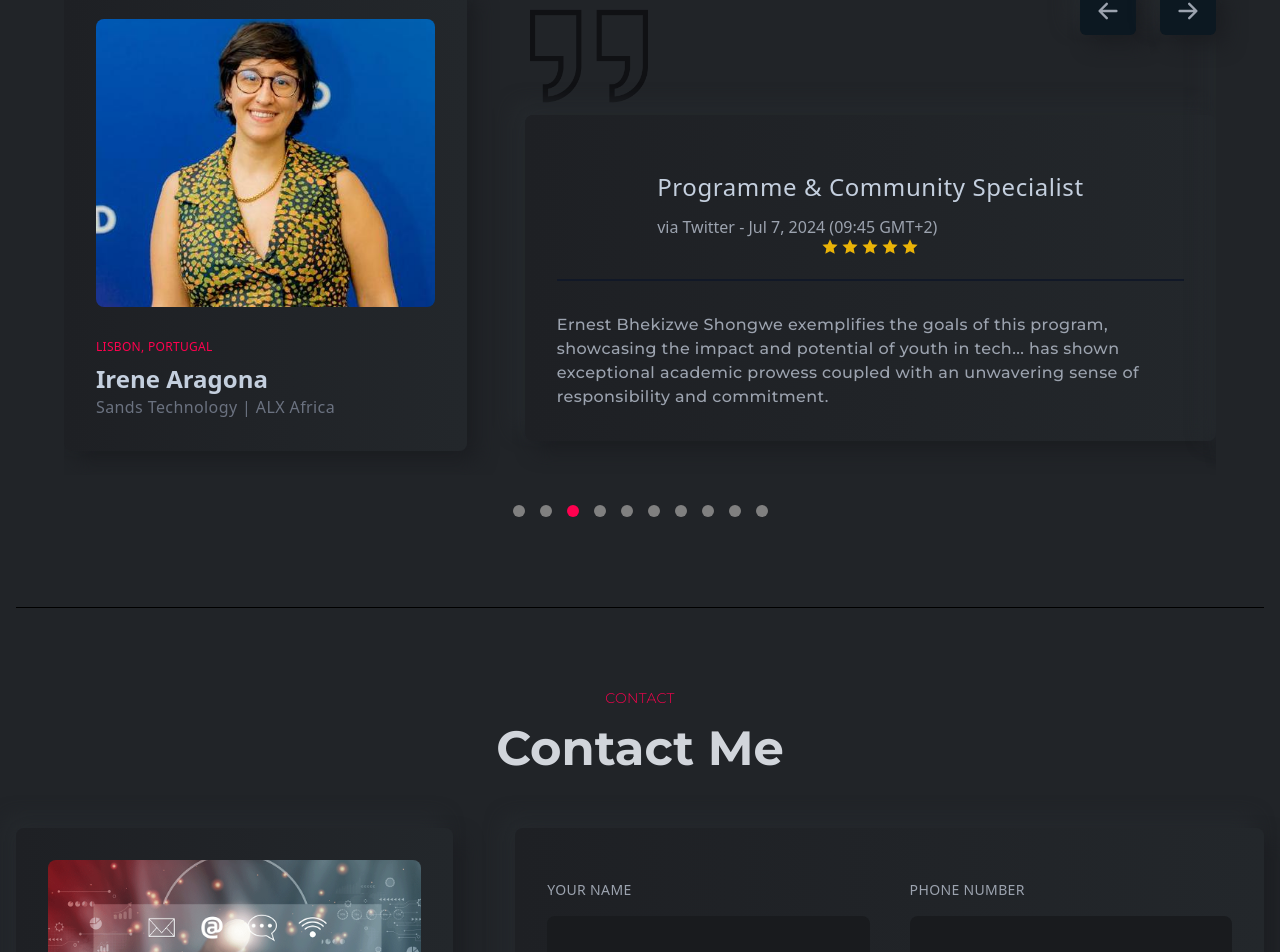
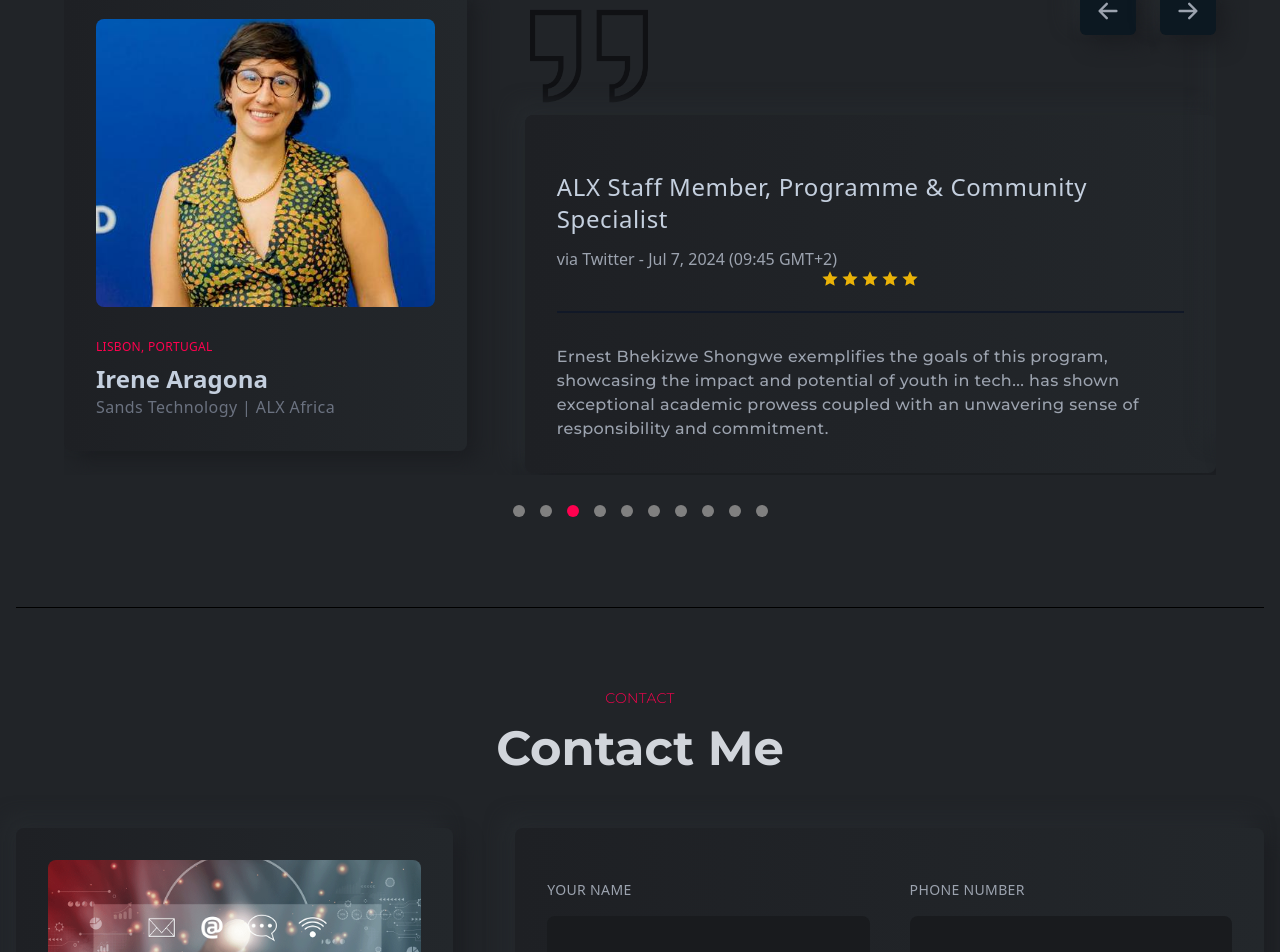
Before and after one commit to bshongwe/personal-portfolio-2024, a React (Create React App) app: page / in a window 1280 px wide. Shown: the part 8305-9257 px from the top of the page. Built offline with nearby package versions, Linux system fonts and the light colour scheme.

Commit message:
Update: adding content to avoid auto-scrolling glitch on mobile view

```diff
--- a/src/components/tesimonial/Testimonial.js
+++ b/src/components/tesimonial/Testimonial.js
@@ -222,7 +222,7 @@ const Testimonial = () => {
                   <div className="flex flex-col justify-between lgl:items-center py-6 border-b-2 border-b-gray-900">
                     <div>
                       <h3 className="text-xl lgl:text-2xl font-medium tracking-wide">
-                        Programme & Community Specialist
+                        ALX Staff Member, Programme & Community Specialist
                       </h3>
                       <p className="text-base text-gray-400 mt-3">
                         via Twitter - Jul 7, 2024 (09:45 GMT+2)
@@ -322,7 +322,7 @@ const Testimonial = () => {
                   <div className="flex flex-col justify-between lgl:items-center py-6 border-b-2 border-b-gray-900">
                     <div>
                       <h3 className="text-xl lgl:text-2xl font-medium tracking-wide">
-                        Certified Software Engineer, PWAs Expert
+                        Certified Software Engineer, PWAs (Progressive Web Applications) Expert
                       </h3>
                       <p className="text-base text-gray-400 mt-3">
                         via LinkedIn - Jul 6, 2024 (16:05 GMT+2)
@@ -468,7 +468,7 @@ const Testimonial = () => {
                   <div className="flex flex-col justify-between lgl:items-center py-6 border-b-2 border-b-gray-900">
                     <div>
                       <h3 className="text-xl lgl:text-2xl font-medium tracking-wide">
-                        Certified Software Engineer
+                        Certified Software Engineer (Frontend Specialist)
                       </h3>
                       <p className="text-base text-gray-400 mt-3">
                         via LinkedIn - Aug 16, 2024 (12:18 GMT+2)
```
